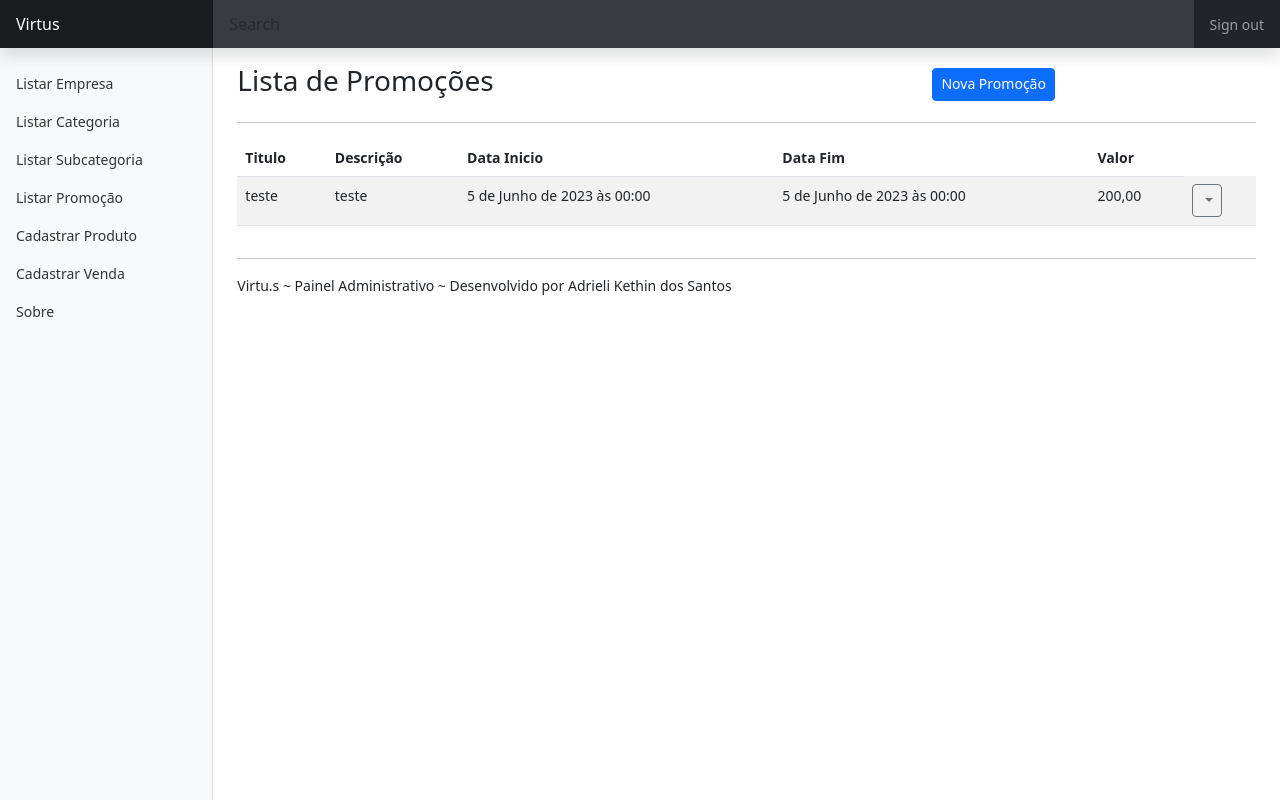
After one commit to AdrieliKet/lojaVirtualPy, a Django app: page /listar/promocao/ in a window 1280 px wide. The commit adds this page. Run offline with Django 4.2, Linux system fonts and the light colour scheme; data comes from the database, SQL or seed files in the repository; some libraries are stand-ins or nearby versions.

Commit message:
correções no atualizado_por e  listagem promoção

```diff
--- a/cadastros/models.py
+++ b/cadastros/models.py
@@ -1,11 +1,10 @@
 from django.db import models
 from django.contrib.auth.models import User
 
-# Create your models here.
 
 class Empresa(models.Model):
     nome = models.CharField(max_length=50)
-    email = models.EmailField(max_length=100, unique = True)
+    email = models.EmailField(max_length=100, unique=True)
     telefone = models.CharField(max_length=15)
     documento = models.CharField(max_length=18, help_text="CNPJ ou CPF")
     endereco = models.CharField(max_length=100, verbose_name="endereço")
@@ -15,14 +14,13 @@ class Empresa(models.Model):
         auto_now=True, verbose_name="data alteração")
     data_exclusao = models.DateTimeField(
         verbose_name="data exclusão", null=True)
-    status = models.BooleanField
+    status = models.BooleanField()
     cadastrado_por = models.ForeignKey(User, on_delete=models.PROTECT, related_name='empresa_cadastrada')
-    alterado_por = models.ForeignKey(
-        User, on_delete=models.PROTECT, related_name='empresa_atualizada')
-
+    alterado_por = models.ForeignKey(User, on_delete=models.PROTECT, related_name='empresa_atualizada')
 
     def __str__(self):
-        return f"{self.nome} ({self.documento})"
+        return self.nome
+
 
 
 class Categoria(models.Model):
@@ -32,8 +30,7 @@ class Categoria(models.Model):
     data_alteracao = models.DateTimeField(auto_now=True, verbose_name="data alteração")
     data_exclusao = models.DateTimeField(
         verbose_name="data exclusão", null=True)
-    cadastrado_por = models.ForeignKey(
-        User, on_delete=models.PROTECT, related_name='categoria_cadastrada')
+    cadastrado_por = models.ForeignKey(User, on_delete=models.PROTECT, related_name='categoria_cadastrada')
     alterado_por = models.ForeignKey(User, on_delete=models.PROTECT, related_name='categoria_atualizada')
 
 
@@ -93,8 +90,7 @@ class Produto(models.Model):
     preco = models.DecimalField(decimal_places=2, max_digits=11)
     subcategoria = models.ForeignKey(Subcategoria, on_delete=models.PROTECT)
     cadastrado_por = models.ForeignKey(User, on_delete=models.PROTECT, related_name='produto_cadastrado')
-    alterado_por = models.ForeignKey(
-        User, on_delete=models.PROTECT, related_name='produto_atualizado')
+    alterado_por = models.ForeignKey(User, on_delete=models.PROTECT, related_name='produto_atualizado')
 
 
     def __str__(self):
--- /dev/null
+++ b/cadastros/templates/cadastros/list/promocao.html
@@ -0,0 +1,64 @@
+{% extends 'paginas/modelo.html' %}
+
+{% load static %}
+
+{% block conteudo %}
+<div class="row justify-content-center align-items-center mt-3">
+    <div class="col-md-8">
+        <h3 class="">Lista de Promoções</h3>
+    </div>
+    <div class="col-md">
+        <a href="{% url 'cadastrar-promocao' %}" class="btn btn-primary btn-sm">
+            <i class="bi bi-plus-lg"></i>
+            Nova Promoção
+        </a>
+    </div>
+</div>
+
+<hr>
+
+<div class="table-responsive-lg">
+    <table class="table table-striped">
+        <thead>
+            <tr>
+                <th>Titulo</th>
+                <th>Descrição</th>
+                <th>Data Inicio</th>
+                <th>Data Fim</th>
+                <th>Valor</th>
+            </tr>
+        </thead>
+        <tbody>
+            {% for obj in object_list %}
+            <tr class="">
+                <td>{{ obj.titulo_promocao }}</td>
+                <td>{{ obj.descricao }}</td>
+                <td>{{ obj.data_inicio }}</td>
+                <td>{{ obj.data_fim }}</td>
+                <td>{{ obj.valor }}</td>
+                <td>
+                    <div class="dropdown">
+                        <a class="btn btn-sm btn-outline-secondary dropdown-toggle" href="#" role="button"
+                            data-bs-toggle="dropdown" aria-expanded="false">
+                            <i class="bi bi-gear"></i>
+                        </a>
+                        <ul class="dropdown-menu">
+                            <li><a class="dropdown-item text-primary" href="{% url 'editar-promocao' obj.pk %}">
+                                    <i class="bi bi-pencil-square"></i> Editar</a></li>
+                            <li><a class="dropdown-item text-danger" href="{% url 'excluir-promocao' obj.pk %}">
+                                    <i class="bi bi-trash"></i> Excluir</a></li>
+                        </ul>
+                    </div>
+                </td>
+            </tr>
+            {% empty %}
+            <tr>
+                <th colspan="100%">Nenhum registro encontrado.</th>
+            </tr>
+            {% endfor %}
+        </tbody>
+    </table>
+</div>
+
+
+{% endblock %}
--- a/cadastros/views.py
+++ b/cadastros/views.py
@@ -24,7 +24,7 @@ class EmpresaCreate(CreateView, LoginRequiredMixin):
 
     def form_valid(self, form):
         form.instance.cadastrado_por = self.request.user
-        form.instance.atualizado_por = self.request.user
+        form.instance.alterado_por = self.request.user
         return super().form_valid(form)
 
 
@@ -41,7 +41,7 @@ class CategoriaCreate(CreateView, LoginRequiredMixin):
 
     def form_valid(self, form):
         form.instance.cadastrado_por = self.request.user
-        form.instance.atualizado_por = self.request.user
+        form.instance.alterado_por = self.request.user
         return super().form_valid(form)
 
 
@@ -59,7 +59,7 @@ class SubcategoriaCreate(CreateView, LoginRequiredMixin):
 
     def form_valid(self, form):
         form.instance.cadastrado_por = self.request.user
-        form.instance.atualizado_por = self.request.user
+        form.instance.alterado_por = self.request.user
         return super().form_valid(form)
 
 
@@ -76,7 +76,7 @@ class PromocaoCreate(CreateView, LoginRequiredMixin):
 
     def form_valid(self, form):
         form.instance.cadastrado_por = self.request.user
-        form.instance.atualizado_por = self.request.user
+        form.instance.alterado_por = self.request.user
         return super().form_valid(form)
 
 
@@ -93,7 +93,7 @@ class ProdutoCreate(CreateView, LoginRequiredMixin):
 
     def form_valid(self, form):
         form.instance.cadastrado_por = self.request.user
-        form.instance.atualizado_por = self.request.user
+        form.instance.alterado_por = self.request.user
         return super().form_valid(form)
 
 
@@ -111,7 +111,7 @@ class VendaCreate(CreateView, LoginRequiredMixin):
 
     def form_valid(self, form):
         form.instance.cadastrado_por = self.request.user
-        form.instance.atualizado_por = self.request.user
+        form.instance.alterado_por = self.request.user
         return super().form_valid(form)
 
 #########################################################################################################################
@@ -129,7 +129,7 @@ class EmpresaUpdate(UpdateView, LoginRequiredMixin):
         return dados
 
     def form_valid(self, form):
-        form.instance.atualizado_por = self.request.user
+        form.instance.alterado_por = self.request.user
         return super().form_valid(form)
 
     def get_object(self):
@@ -149,7 +149,7 @@ class CategoriaUpdate(UpdateView, LoginRequiredMixin):
         return dados
 
     def form_valid(self, form):
-        form.instance.atualizado_por = self.request.user
+        form.instance.alterado_por = self.request.user
         return super().form_valid(form)
 
     def get_object(self):
@@ -171,7 +171,7 @@ class SubcategoriaUpdate(UpdateView, LoginRequiredMixin):
         return dados
 
     def form_valid(self, form):
-        form.instance.atualizado_por = self.request.user
+        form.instance.alterado_por = self.request.user
         return super().form_valid(form)
 
     def get_object(self):
@@ -193,7 +193,7 @@ class PromocaoUpdate(UpdateView, LoginRequiredMixin):
         return dados
 
     def form_valid(self, form):
-        form.instance.atualizado_por = self.request.user
+        form.instance.alterado_por = self.request.user
         return super().form_valid(form)
 
     def get_object(self):
@@ -214,7 +214,7 @@ class ProdutoUpdate(UpdateView, LoginRequiredMixin):
         return dados
 
     def form_valid(self, form):
-        form.instance.atualizado_por = self.request.user
+        form.instance.alterado_por = self.request.user
         return super().form_valid(form)
 
     def get_object(self):
@@ -235,7 +235,7 @@ class VendaUpdate(UpdateView, LoginRequiredMixin):
         return dados
 
     def form_valid(self, form):
-        form.instance.atualizado_por = self.request.user
+        form.instance.alterado_por = self.request.user
         return super().form_valid(form)
 
     def get_object(self):
@@ -320,7 +320,7 @@ class EmpresaList(ListView, LoginRequiredMixin):
     template_name = "cadastros/list/empresa.html"
 
     def get_queryset(self):
-        self.object_list = Empresa.objects.filter(cadastro_por=self.request.user)
+        self.object_list = Empresa.objects.filter(cadastrado_por=self.request.user)
         return self.object_list
 
 
--- a/paginas/templates/paginas/modelo.html
+++ b/paginas/templates/paginas/modelo.html
@@ -65,9 +65,9 @@
                             </a>
                         </li>
                         <li class="nav-item">
-                            <a class="nav-link" href="{% url 'cadastrar-promocao' %}">
+                            <a class="nav-link" href="{% url 'listar-promocao' %}">
                                 <span data-feather="promocao" class="align-text-bottom"></span>
-                                Cadastrar Promocao
+                                Listar Promoção
                             </a>
                         </li>
                         <li class="nav-item">
```
Also changed, not shown: cadastros/migrations/0010_empresa_status.py (added), db.sqlite3.
